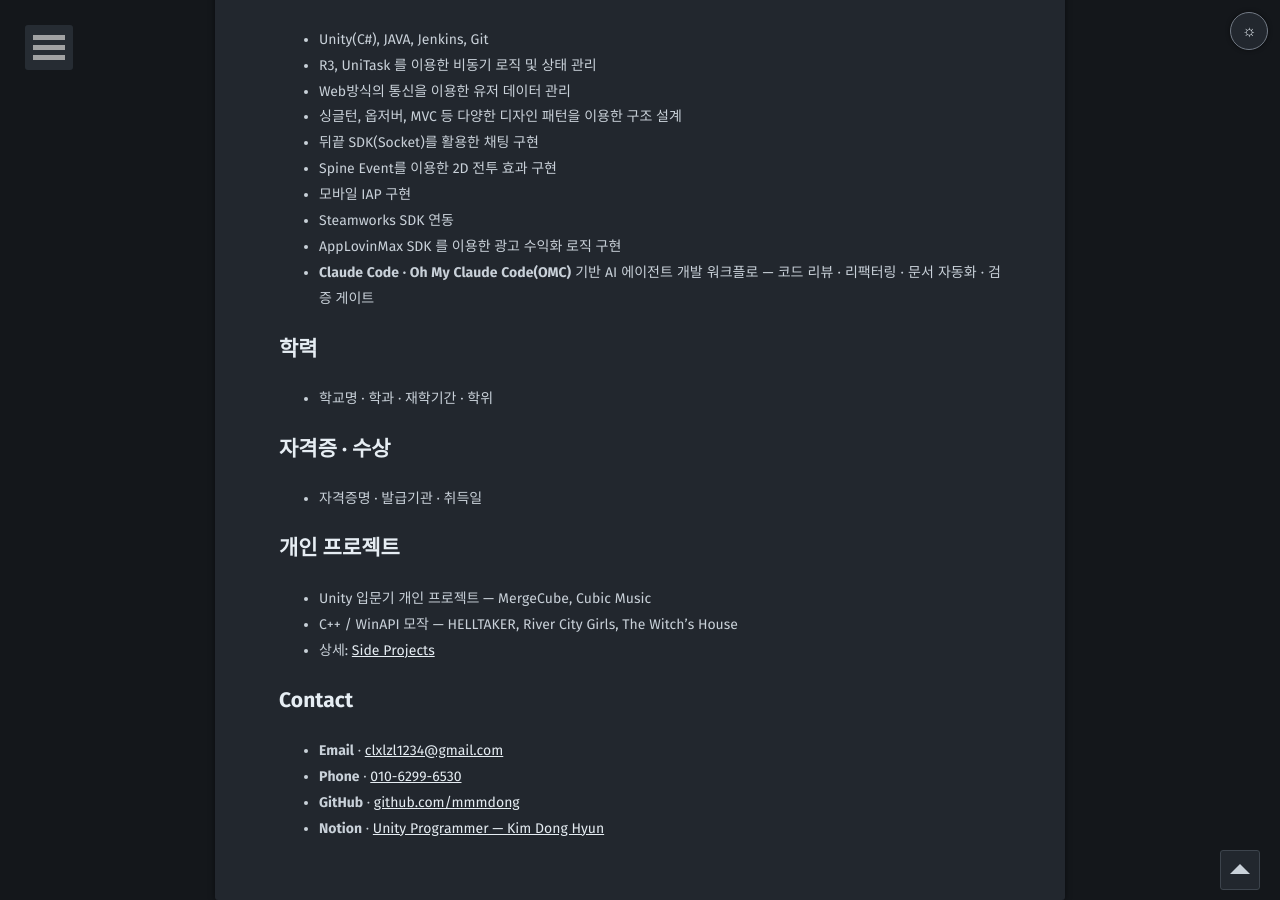
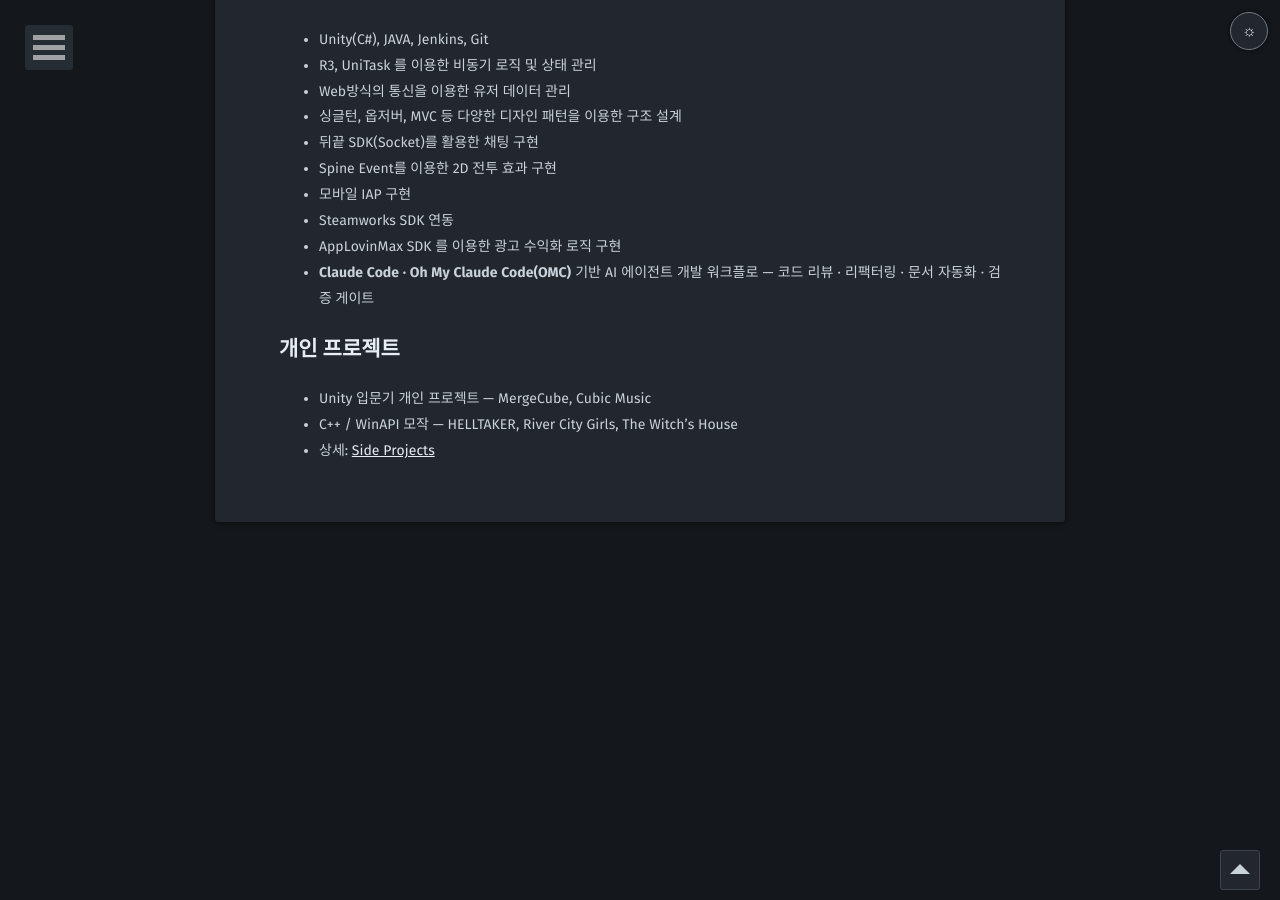
Before and after one commit to mmmdong/mmmdong.github.io, a Jekyll site: the page built from cv/index.md, in a window 1280 px wide and 900 px high, scrolled down 1050 px. Built offline with Jekyll 4.4.1, drawn with Linux system fonts in a browser that asks for light colours; some web fonts are replaced.

Commit message:
CV 에서 학력 · 자격증 · Contact 절 제거
학력과 자격증은 내용을 채우지 않은 채 예시 문구가 그대로 나가고 있었다
('학교명 · 학과 · 재학기간 · 학위'). 빈 칸을 남겨 두는 것보다 절을 없애는
쪽이 낫다.

Contact 은 랜딩 카드 위와 /about/ 에 그대로 있다.

Co-Authored-By: Claude Opus 5 <noreply@anthropic.com>
Claude-Session: https://claude.ai/code/session_01EzidRgiHxhSwNeafHa9Yrx

```diff
--- a/cv/index.md
+++ b/cv/index.md
@@ -40,27 +40,8 @@ comments: false
 {% for item in site.data.tech_stack %}- {{ item }}
 {% endfor %}
 
-## 학력
-
-{% comment %} 아래 항목을 실제 내용으로 교체할 것.
-   형식: **학교명** 학과 · 재학기간 · 학위 {% endcomment %}
-- 학교명 · 학과 · 재학기간 · 학위
-
-## 자격증 · 수상
-
-{% comment %} 아래 항목을 실제 내용으로 교체할 것.
-   형식: **자격증명** · 발급기관 · 취득일 {% endcomment %}
-- 자격증명 · 발급기관 · 취득일
-
 ## 개인 프로젝트
 
 - Unity 입문기 개인 프로젝트 — MergeCube, Cubic Music
 - C++ / WinAPI 모작 — HELLTAKER, River City Girls, The Witch's House
 - 상세: [Side Projects]({{ site.baseurl }}/portfolio/side-projects/)
-
-## Contact
-
-- **Email** · [{{ site.email }}](mailto:{{ site.email }})
-- **Phone** · [{{ site.phone }}](tel:{{ site.phone | remove: '-' }})
-- **GitHub** · [github.com/{{ site.github-url }}](https://github.com/{{ site.github-url }})
-- **Notion** · [Unity Programmer &mdash; Kim Dong Hyun]({{ site.notion }})
```
